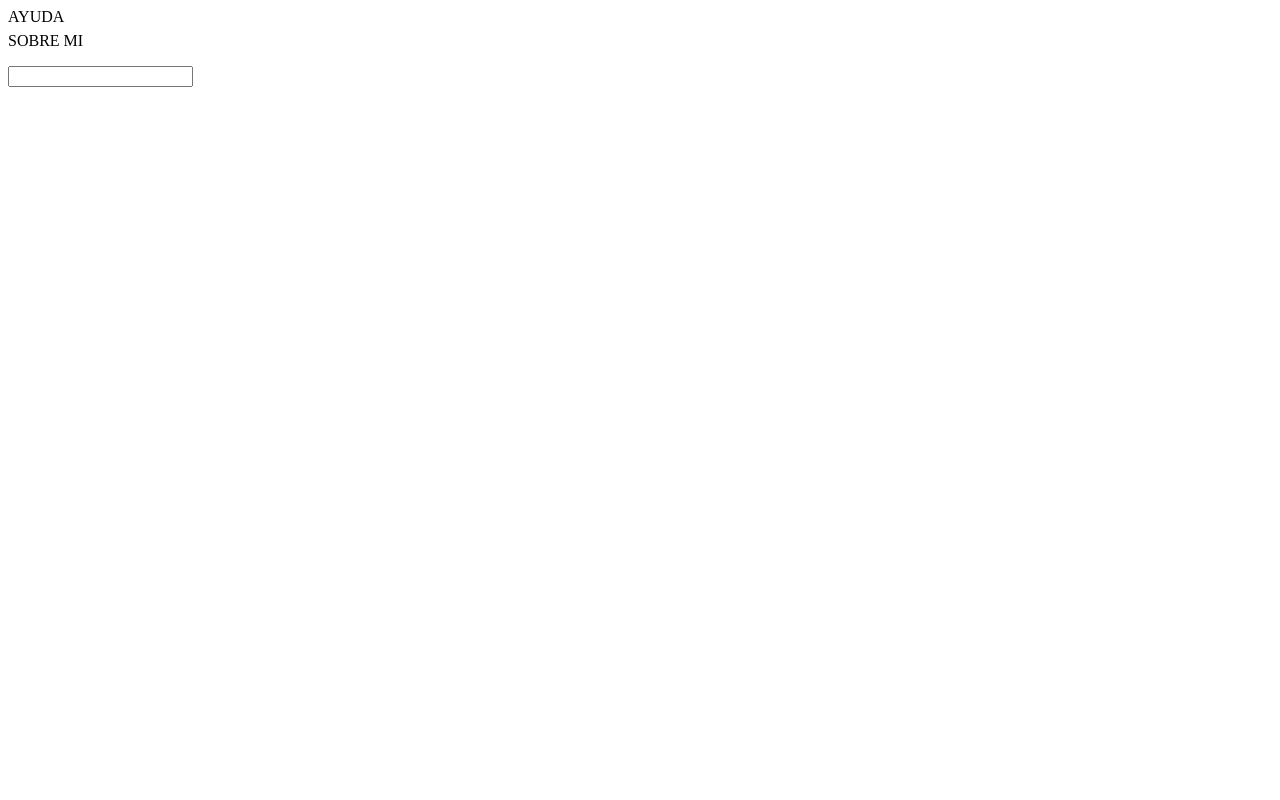
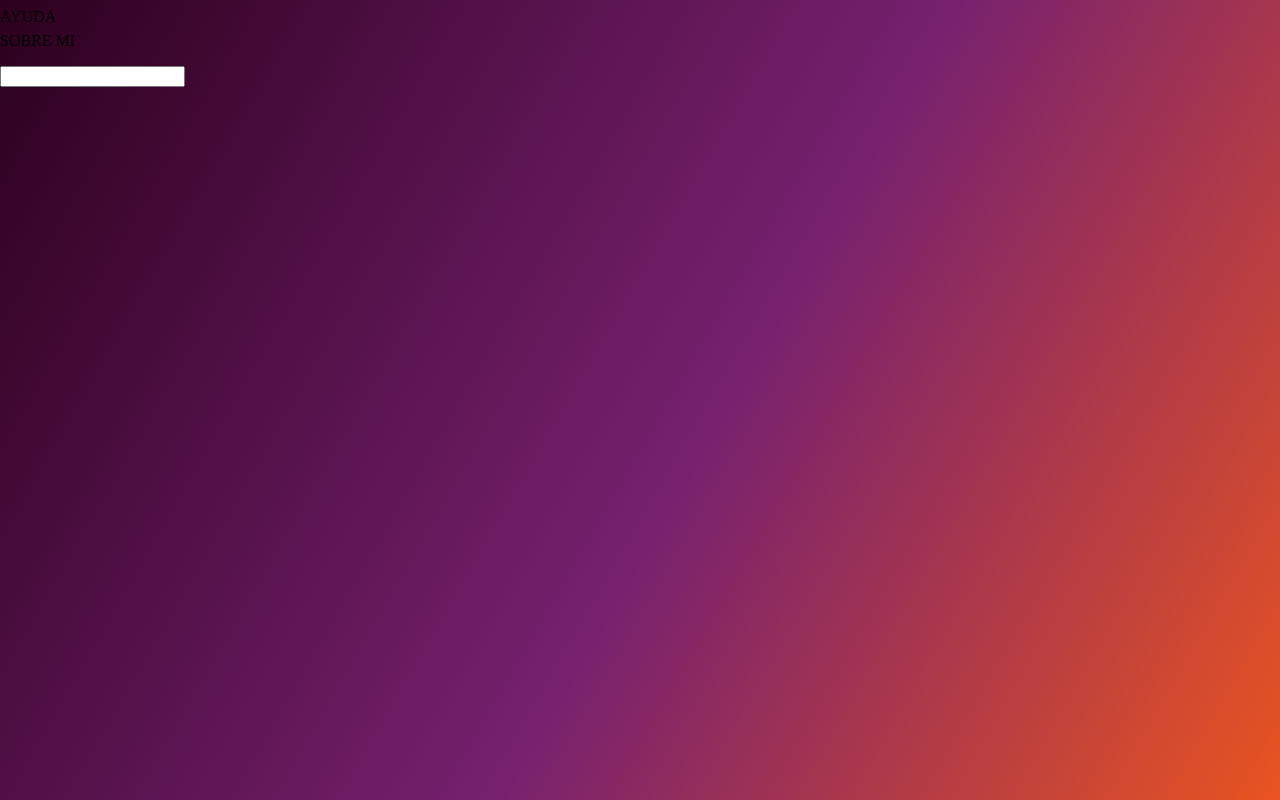
Before and after one commit to Bikutah/portafolio, a React (Vite) app: page / in a window 1280 px wide. Built offline with nearby package versions, Linux system fonts and the light colour scheme.

Commit message:
AGREGADO: Fondo estilo linux ubuntu

```diff
--- a/src/App.css
+++ b/src/App.css
@@ -0,0 +1,18 @@
+/* globals.css */
+
+:root{
+  --ubuntu-orange: #E95420;
+  --ubuntu-aubergine: #77216F;
+  --ubuntu-deep: #2C001E;
+}
+
+html, #root { height: 100%; }
+
+body {
+  margin: 0;                 /* evita desborde por el margin default */
+  background:
+    linear-gradient(120deg, #2C001E 0%, #77216F 55%, #E95420 100%);
+  background-repeat: no-repeat;
+  background-size: cover;
+  background-attachment: scroll; /* evita glitches en móviles */
+}
--- a/src/App.tsx
+++ b/src/App.tsx
@@ -4,9 +4,9 @@ import Home from "./pages/Home";
 function App() {
   return (
     <>
-      <div>
+      <main>
         <Home />
-      </div>
+      </main>
     </>
   );
 }
```
